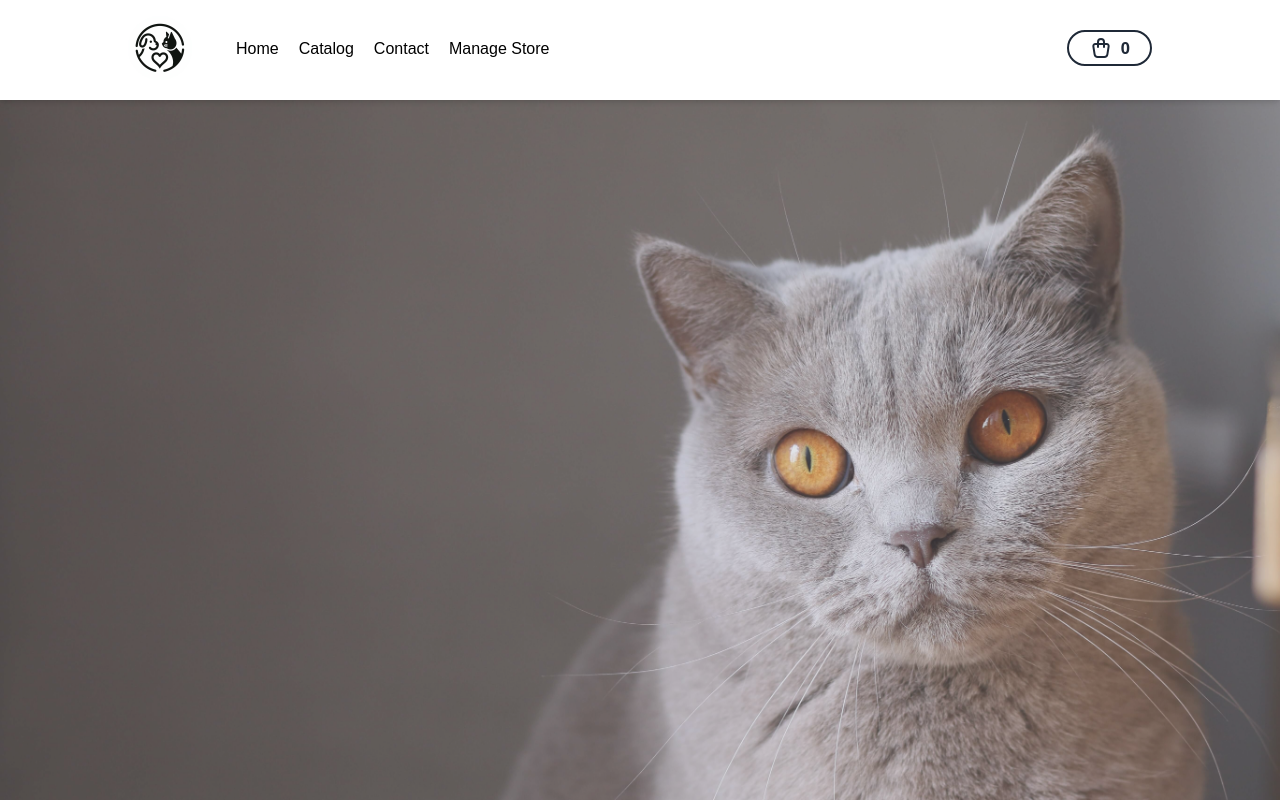
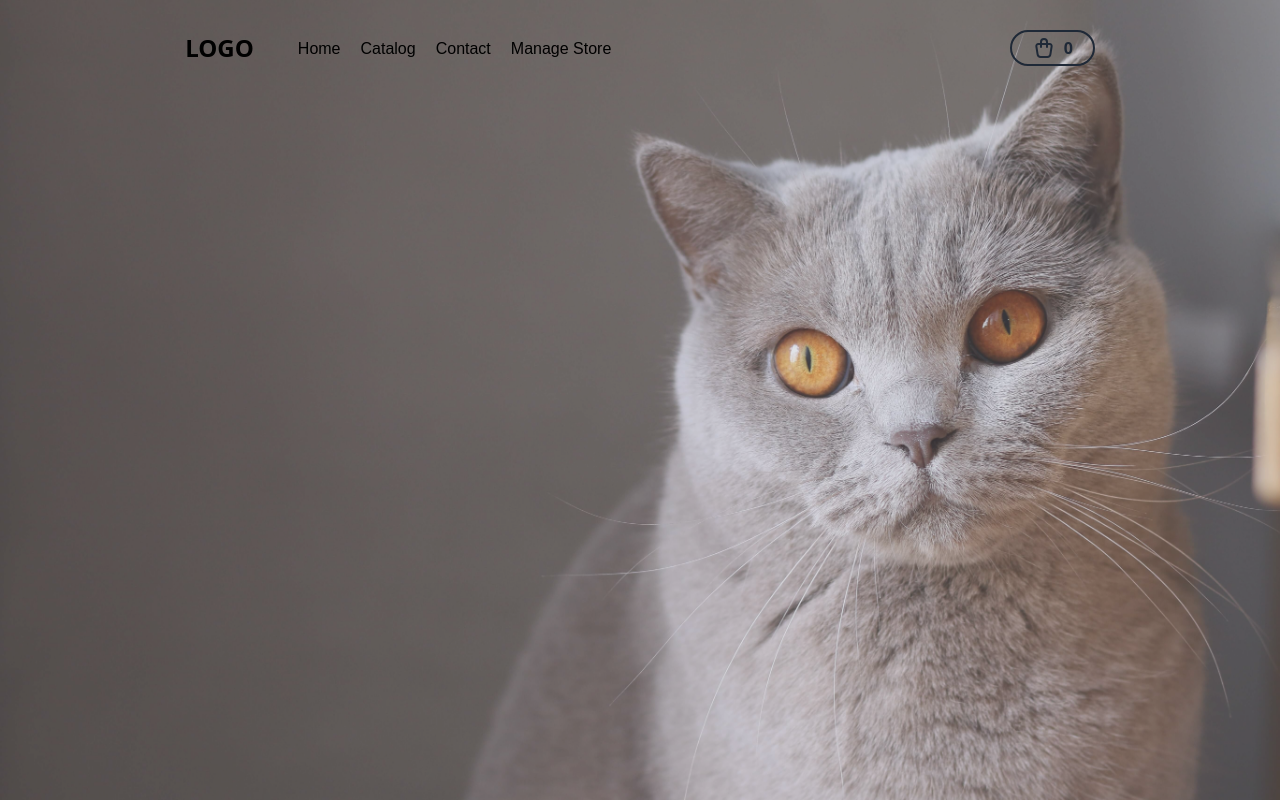
Before and after one commit to sebastiandotdev/merch, a Next.js app: page / in a window 1280 px wide. Shown: the top 800 px of the page. Built offline with nearby package versions, Linux system fonts and the light colour scheme; no server answers; the database is empty.

Commit message:
Refactor styles for component header

```diff
--- a/components/header.tsx
+++ b/components/header.tsx
@@ -1,27 +1,17 @@
-import Image from 'next/image'
-import petCat from '../public/alternative-logotipo.jpeg'
 import Cart from './shopping-cart'
 import Navbar from './navbar'
 import Link from 'next/link'
 
 export default function Header() {
   return (
-    <header className='bg-white shadow-md h-[100px] w-full relative'>
-      <nav className='w-11/12 h-24 max-w-5xl mx-auto flex items-center justify-between relative flex-col lg:flex-row'>
-        <div className='flex items-center gap-x-4'>
-          <Link href='/'>
-            <Image
-              src={petCat}
-              alt='The pet land merch'
-              className='w-auto h-16 rounded-full'
-            />
-          </Link>
-          <Navbar />
-        </div>
-        <div>
-          <Cart />
-        </div>
+    <header className='h-24 fixed inset-0 w-full z-10 flex justify-around items-center'>
+      <nav className='justify-start relative flex-col lg:flex-row flex items-center gap-x-4'>
+        <Link href='/' className='text-2xl font-bold uppercase'>
+          Logo
+        </Link>
+        <Navbar />
       </nav>
+      <Cart />
     </header>
   )
 }
```
